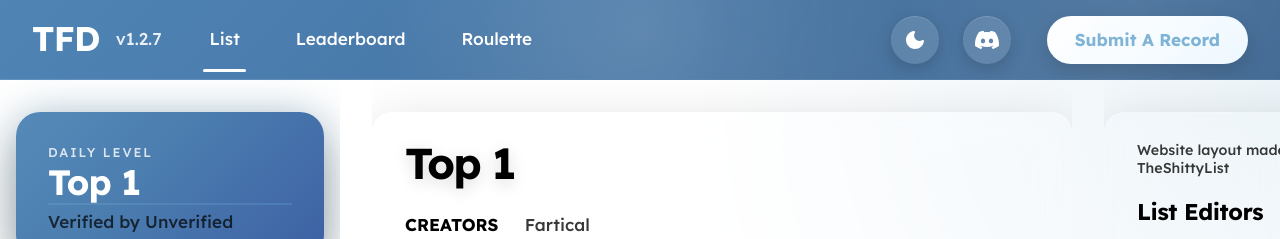
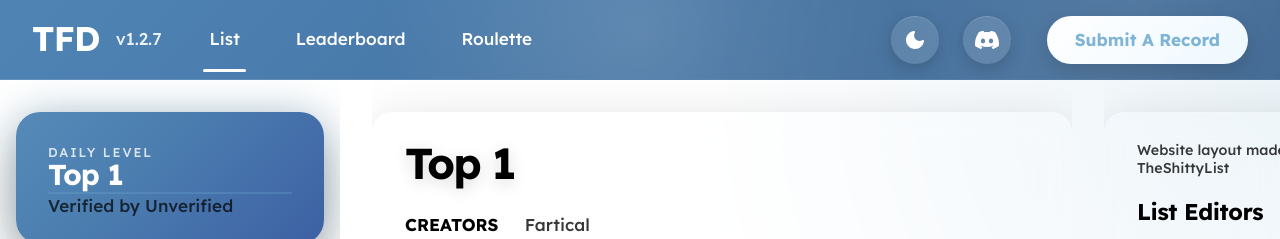
Before and after one commit to sunckle/farticalslevellist, a plain HTML site: page public/index.html in a window 1280 px wide. Shown: the top 239 px of the page. Drawn offline with nearby package versions, Linux system fonts and the light colour scheme.

Commit message:
Update list.css

```diff
--- a/public/css/pages/list.css
+++ b/public/css/pages/list.css
@@ -1200,3 +1200,10 @@
         0 0 25px rgba(111,171,209,.6);
 
 }
+
+.featured-level h2 {
+    font-size: 1.8rem;
+    line-height: 1.1;
+    margin: 6px 0;
+    word-break: break-word;
+}
```
